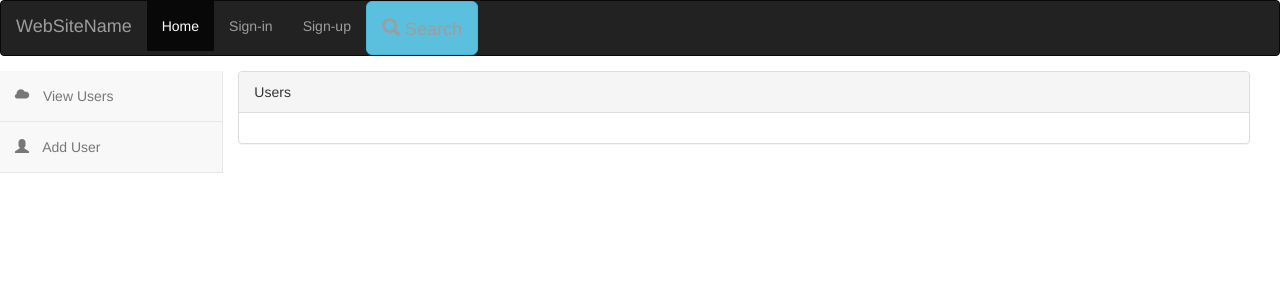
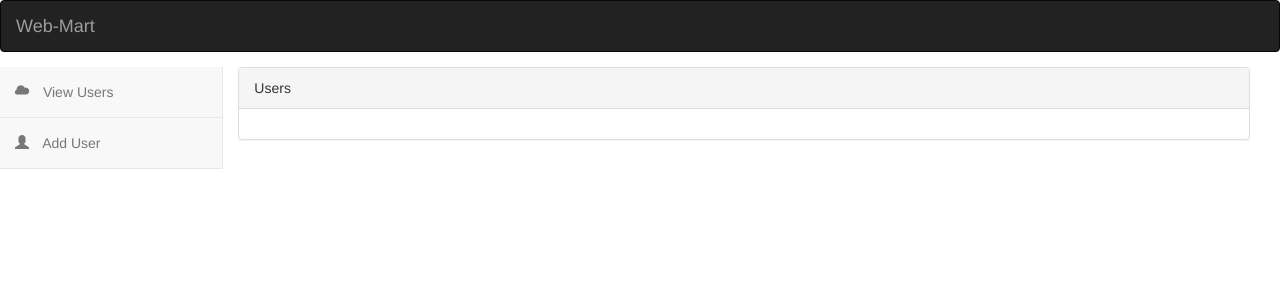
Before and after one commit to steffanboodhoo/barcodeServer, a Flask app: page / in a window 1280 px wide. Shown: the top 300 px of the page. Run offline with Flask 2, Linux system fonts and the light colour scheme; some libraries are stand-ins or nearby versions.

Commit message:
UI changes

```diff
--- a/app/templates/home.html
+++ b/app/templates/home.html
@@ -13,15 +13,10 @@
   <nav class="navbar navbar-inverse">
     <div class="container-fluid">
       <div class="navbar-header">
-        <a class="navbar-brand" href="#">WebSiteName</a>
+        <a class="navbar-brand" href="#">Web-Mart</a>
       </div>
       <div>
-        <ul class="nav navbar-nav">
-          <li class="active"><a href="#">Home</a></li>
-          <li><a href="signIn">Sign-in</a></li>
-          <li><a href="registration">Sign-up</a></li>
-  		    <li><a href="http://www.google.com" class="btn btn-info btn-lg"><span class="glyphicon glyphicon-search"></span> Search</a></li>
-        </ul>
+
       </div>
     </div>
   </nav>
```
